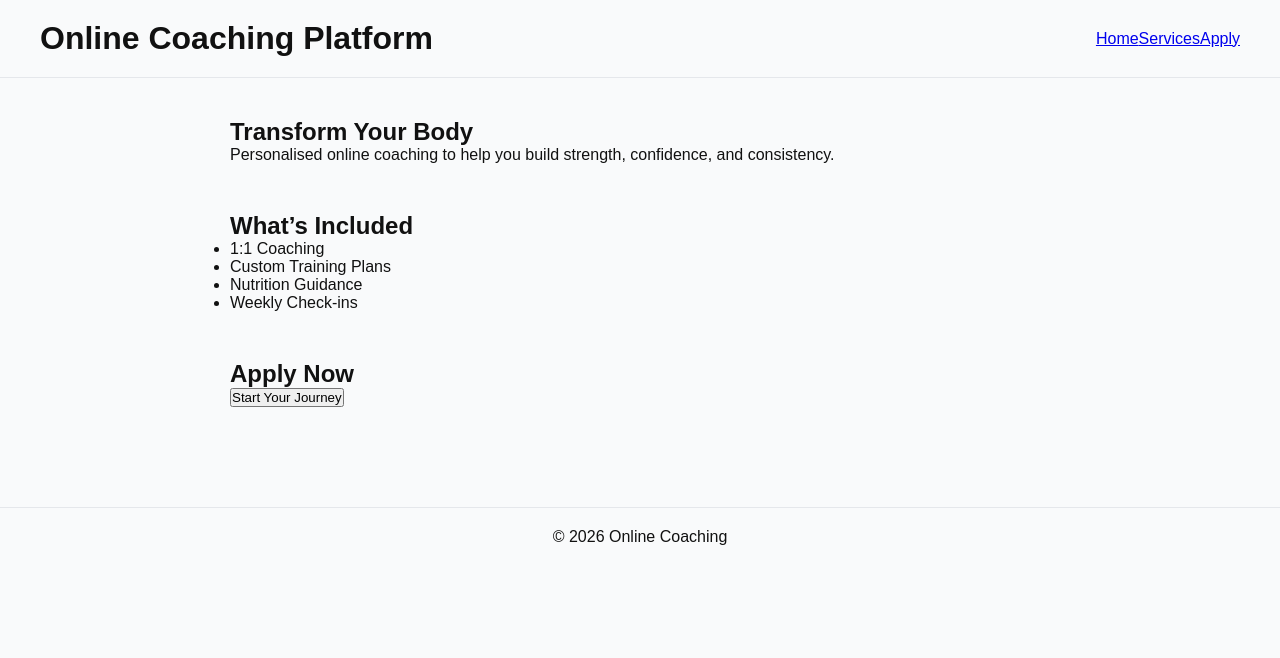
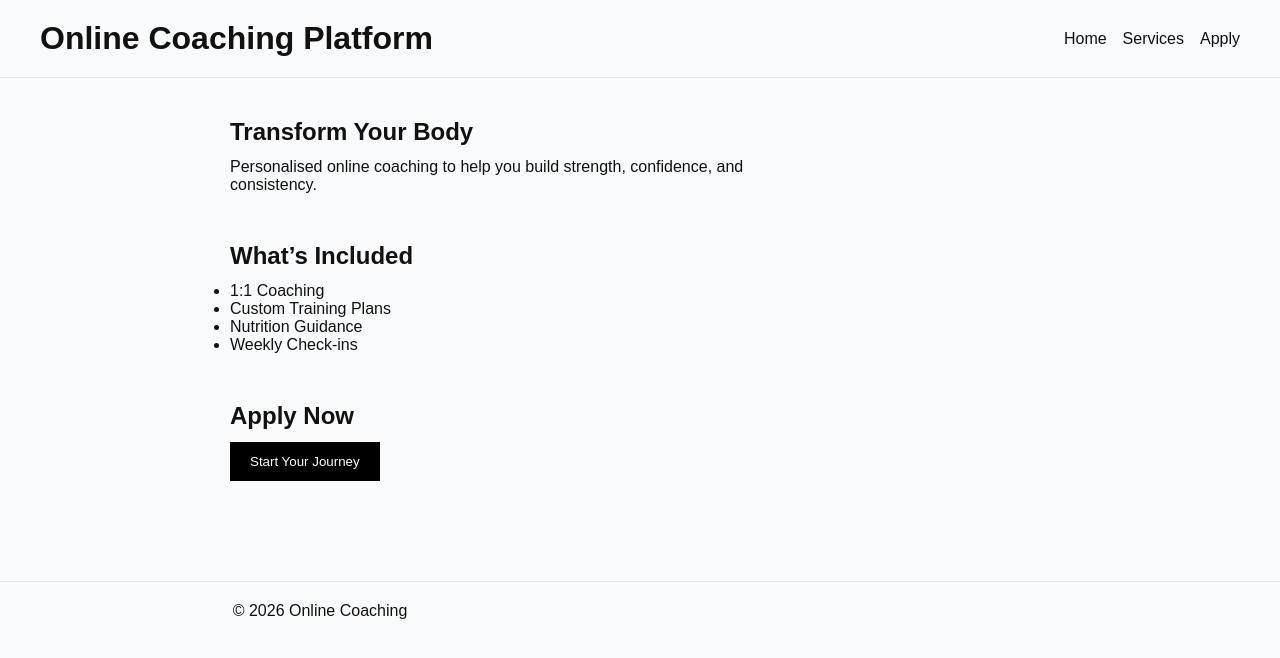
Before and after one commit to cbpumpcoaching/online-coaching-platform, a Next.js app: page / in a window 1280 px wide. Shown: the top 658 px of the page. Built offline with nearby package versions, Linux system fonts and the light colour scheme.

Commit message:
Update globals.css

```diff
--- a/styles/globals.css
+++ b/styles/globals.css
@@ -9,3 +9,33 @@ body {
   background: #f9fafb;
   color: #111;
 }
+a {
+  margin-left: 16px;
+  text-decoration: none;
+  color: #111;
+  font-weight: 500;
+}
+
+a:hover {
+  text-decoration: underline;
+}
+
+button {
+  padding: 12px 20px;
+  background: black;
+  color: white;
+  border: none;
+  cursor: pointer;
+}
+
+button:hover {
+  opacity: 0.85;
+}
+
+h2 {
+  margin-bottom: 12px;
+}
+
+p {
+  max-width: 600px;
+}
```
